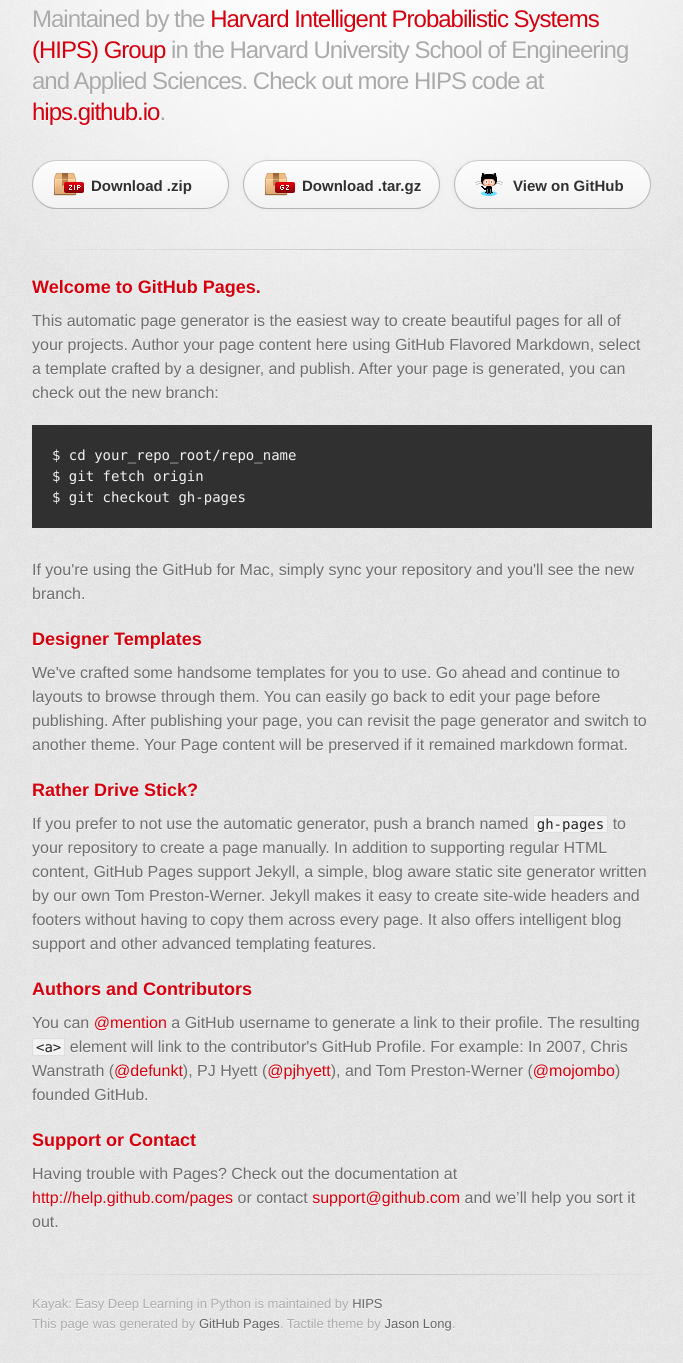
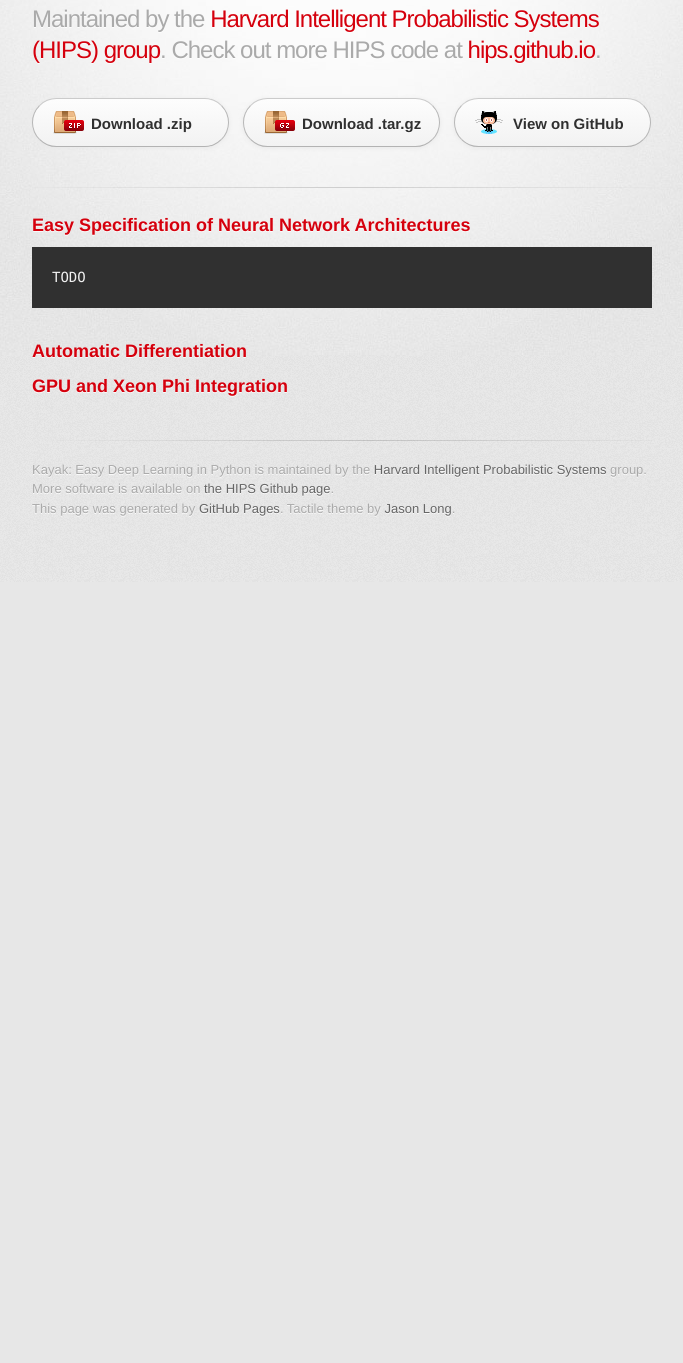
Before and after one commit to HIPS/Kayak, a plain HTML site: page index.html in a window 1280 px wide. Shown: the part 218-1581 px from the top of the page, without its empty margins (298-981 px from the left). After the commit the page ends 800 px from the top, so only its background shows below. Drawn offline with Linux system fonts and the light colour scheme; a web font is replaced by a local one.

Commit message:
Updated main page.

```diff
--- a/index.html
+++ b/index.html
@@ -24,9 +24,7 @@
           them to data.</h2>
           <h2>Maintained by
           the <a href="http://hips.seas.harvard.edu">Harvard
-          Intelligent Probabilistic Systems (HIPS) Group</a> in the
-          Harvard University School of Engineering and Applied
-          Sciences.  Check out more HIPS code
+          Intelligent Probabilistic Systems (HIPS) group</a>. Check out more HIPS code
           at <a href="http://hips.github.io">hips.github.io</a>.</h2>
         </header>
 
@@ -39,43 +37,24 @@
         <hr>
 
         <section id="main_content">
-          <h3>
-<a name="welcome-to-github-pages" class="anchor" href="#welcome-to-github-pages"><span class="octicon octicon-link"></span></a>Welcome to GitHub Pages.</h3>
+          <h3>Easy Specification of Neural Network Architectures</h3>
 
-<p>This automatic page generator is the easiest way to create beautiful pages for all of your projects. Author your page content here using GitHub Flavored Markdown, select a template crafted by a designer, and publish. After your page is generated, you can check out the new branch:</p>
-
-<pre><code>$ cd your_repo_root/repo_name
-$ git fetch origin
-$ git checkout gh-pages
+<pre><code>TODO
 </code></pre>
 
-<p>If you're using the GitHub for Mac, simply sync your repository and you'll see the new branch.</p>
+<h3>Automatic Differentiation</h3>
 
-<h3>
-<a name="designer-templates" class="anchor" href="#designer-templates"><span class="octicon octicon-link"></span></a>Designer Templates</h3>
+<h3>GPU and Xeon Phi Integration</h3>
 
-<p>We've crafted some handsome templates for you to use. Go ahead and continue to layouts to browse through them. You can easily go back to edit your page before publishing. After publishing your page, you can revisit the page generator and switch to another theme. Your Page content will be preserved if it remained markdown format.</p>
-
-<h3>
-<a name="rather-drive-stick" class="anchor" href="#rather-drive-stick"><span class="octicon octicon-link"></span></a>Rather Drive Stick?</h3>
-
-<p>If you prefer to not use the automatic generator, push a branch named <code>gh-pages</code> to your repository to create a page manually. In addition to supporting regular HTML content, GitHub Pages support Jekyll, a simple, blog aware static site generator written by our own Tom Preston-Werner. Jekyll makes it easy to create site-wide headers and footers without having to copy them across every page. It also offers intelligent blog support and other advanced templating features.</p>
-
-<h3>
-<a name="authors-and-contributors" class="anchor" href="#authors-and-contributors"><span class="octicon octicon-link"></span></a>Authors and Contributors</h3>
-
-<p>You can <a href="https://github.com/blog/821" class="user-mention">@mention</a> a GitHub username to generate a link to their profile. The resulting <code>&lt;a&gt;</code> element will link to the contributor's GitHub Profile. For example: In 2007, Chris Wanstrath (<a href="https://github.com/defunkt" class="user-mention">@defunkt</a>), PJ Hyett (<a href="https://github.com/pjhyett" class="user-mention">@pjhyett</a>), and Tom Preston-Werner (<a href="https://github.com/mojombo" class="user-mention">@mojombo</a>) founded GitHub.</p>
-
-<h3>
-<a name="support-or-contact" class="anchor" href="#support-or-contact"><span class="octicon octicon-link"></span></a>Support or Contact</h3>
-
-<p>Having trouble with Pages? Check out the documentation at <a href="http://help.github.com/pages">http://help.github.com/pages</a> or contact <a href="mailto:support@github.com">support@github.com</a> and we’ll help you sort it out.</p>
-        </section>
-
-        <footer>
-          Kayak: Easy Deep Learning in Python is maintained by <a href="https://github.com/HIPS">HIPS</a><br>
-          This page was generated by <a href="http://pages.github.com">GitHub Pages</a>. Tactile theme by <a href="https://twitter.com/jasonlong">Jason Long</a>.
-        </footer>
+<footer>
+  Kayak: Easy Deep Learning in Python is maintained by
+  the <a href="http://hips.seas.harvard.edu">Harvard Intelligent
+  Probabilistic Systems</a> group.  More software is available
+  on <a href="https://github.com/HIPS">the HIPS Github page</a>.<br>
+  This page was generated by <a href="http://pages.github.com">GitHub
+  Pages</a>. Tactile theme
+  by <a href="https://twitter.com/jasonlong">Jason Long</a>.
+</footer>
 
 
       </div>
```
